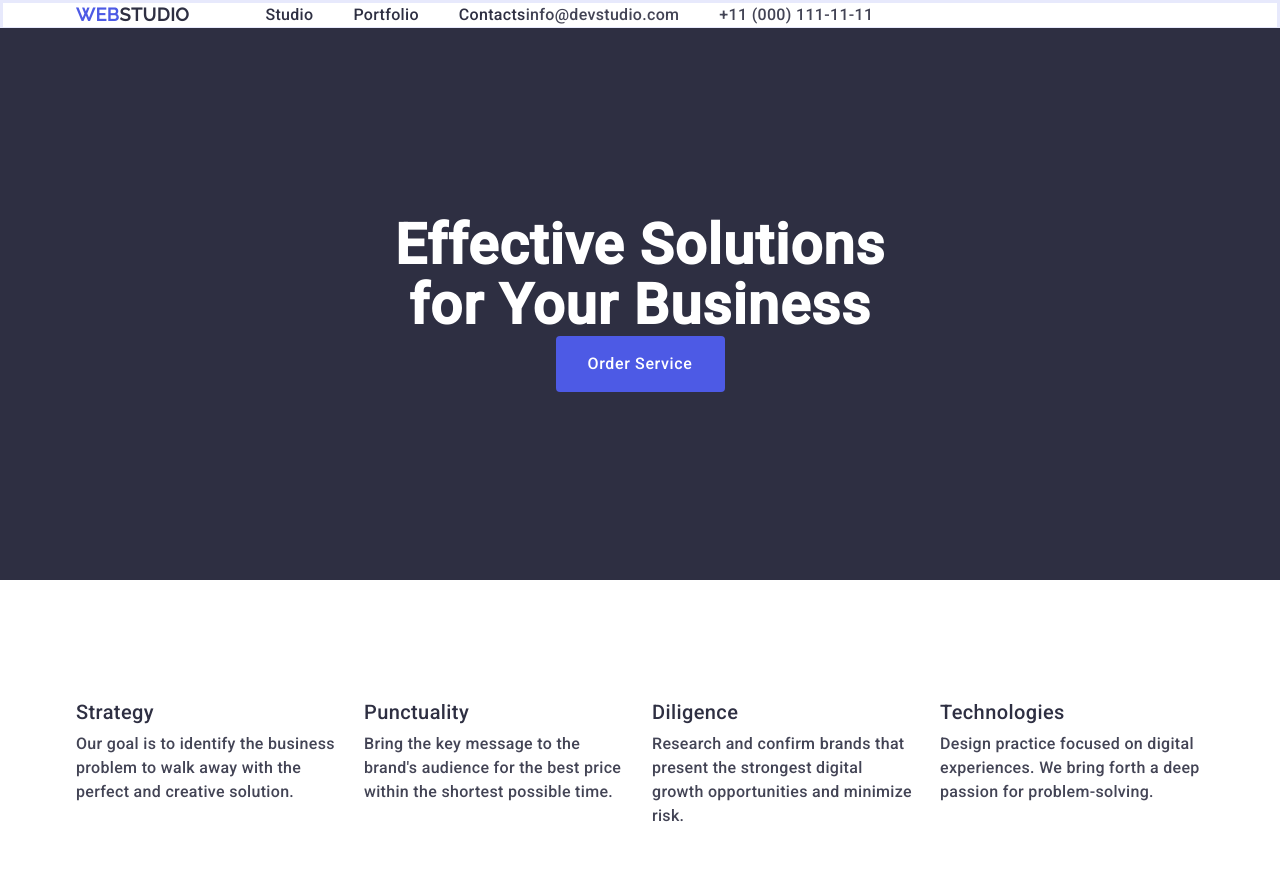
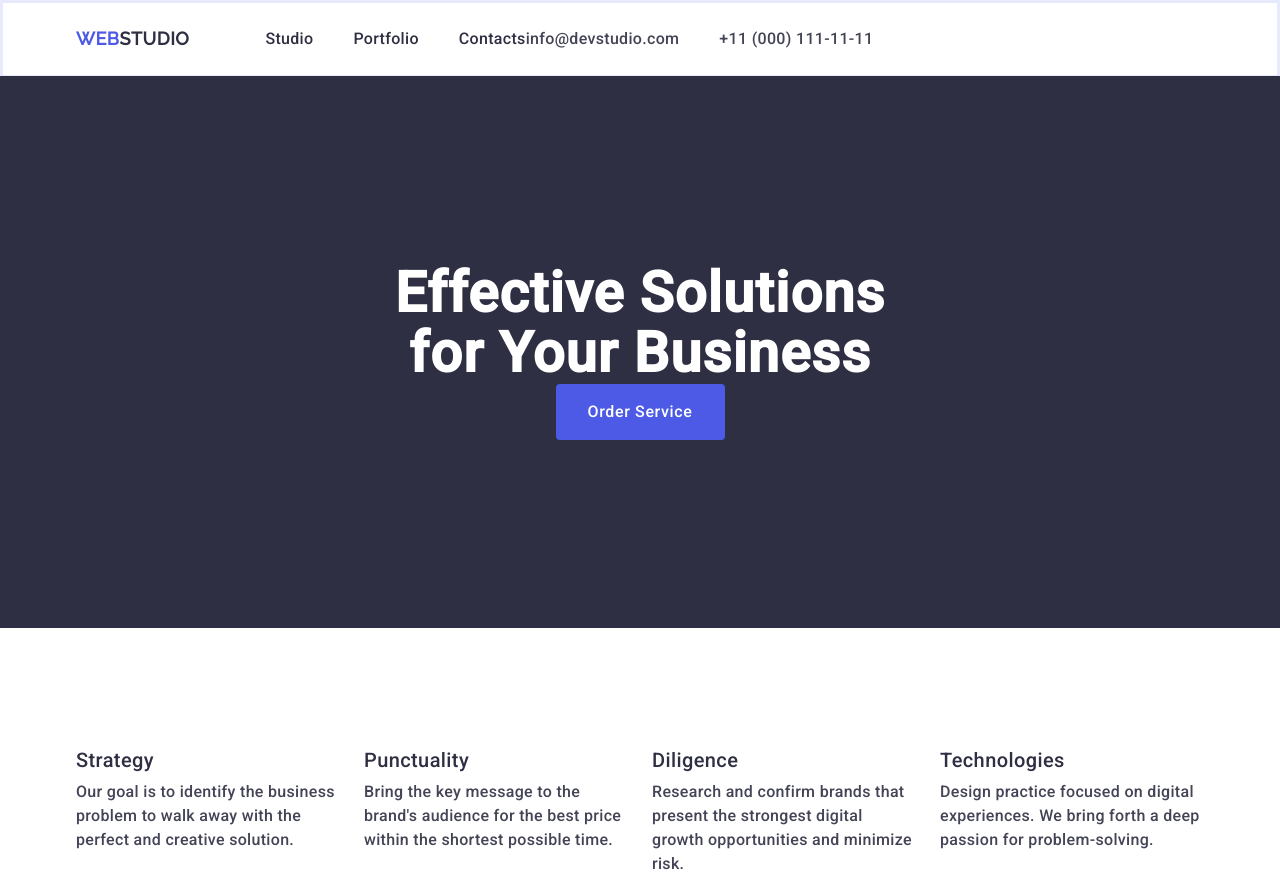
Before and after one commit to Romanooo84/goit-markup-hw-03, a plain HTML site: page index.html in a window 1280 px wide. Shown: the top 879 px of the page. Drawn offline with nearby package versions, Linux system fonts and the light colour scheme.

Commit message:
header flex

```diff
--- a/index.html
+++ b/index.html
@@ -17,7 +17,7 @@
     <title>Document</title>
 </head>
 <body class="body">
-        <header class="header-container">
+        <header class="header-container header-flex">
             <div class="container">
                 <nav class="nav-container">
                         <a class="web link logo" href='./index.html'>Web<span class="studio link ">Studio</span></a>
@@ -26,8 +26,6 @@
                                 <li><a class="link list list-container" href='./portfolio.html' >Portfolio</a></li>
                                 <li><a class="link list list-container" href='' >Contacts</a></li>
                         </ul>
-
-
 
                 <address>
                     <ul class="list adress-container">
```
